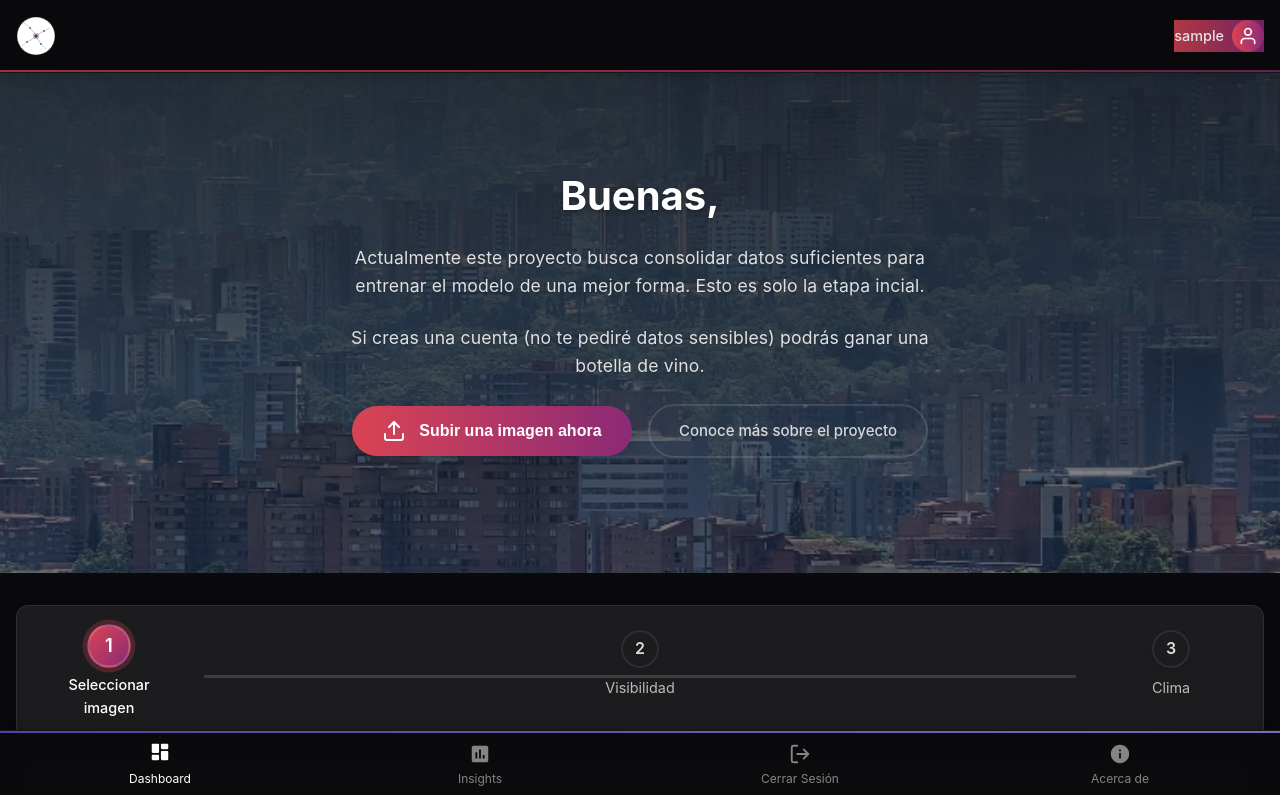
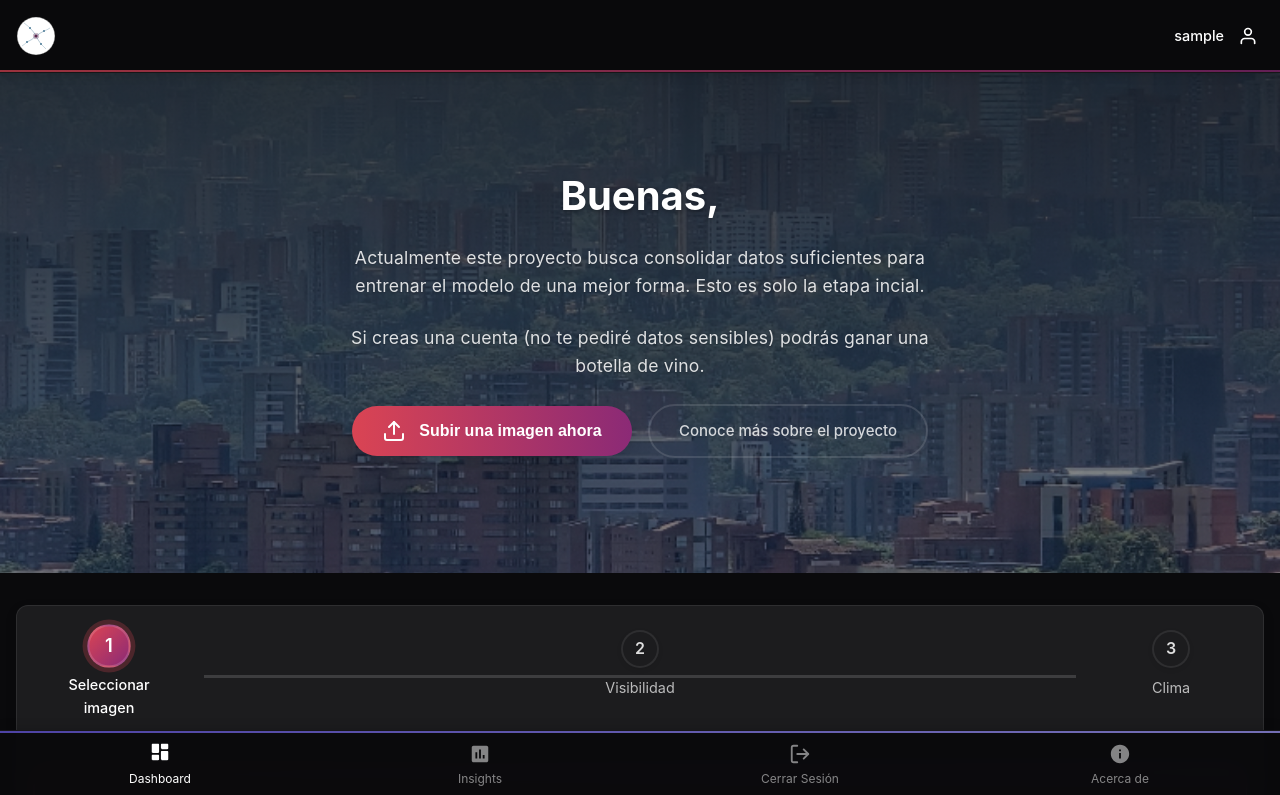
Before and after one commit to sasanchezramirez/2.5vision-front, an Angular app: page / in a window 1280 px wide. Shown: the top 795 px of the page. Built offline with nearby package versions, Linux system fonts and the light colour scheme; sample sign-in values are in the browser's storage.

Commit message:
buenos cambios

```diff
--- a/src/app/modules/home/home-page/home-page.component.scss
+++ b/src/app/modules/home/home-page/home-page.component.scss
@@ -606,6 +606,9 @@ header {
   display: flex;
   flex-direction: column;
   align-items: center;
+  border-radius: 8px;
+  padding: 1rem;
+  background-color: transparent;
 
   .slider-value-display {
     position: relative;
@@ -1311,7 +1314,7 @@ header {
 }
 
 // Añadiendo estilos para el cuerpo y los controles dentro para mejor contraste y legibilidad
-.help-message, .slider-hints, .visibility-slider, .weather-grid, .preview-container {
+.help-message, .slider-hints, .weather-grid, .preview-container {
   background-color: rgba(0, 0, 0, 0.2);
   border-radius: 8px;
   padding: 1rem;
--- a/src/app/modules/home/home-page/home-page.component.ts
+++ b/src/app/modules/home/home-page/home-page.component.ts
@@ -160,5 +160,9 @@ export class HomePageComponent implements OnInit {
     this.visibilityValue = 5;
     this.uploadSuccess = false;
     this.currentStep = 1;
+
+    setTimeout(() => {
+      this.scrollToUploadSection();
+    }, 100);
   }
 }
--- a/src/app/modules/insights/insights-page/insights-page.component.html
+++ b/src/app/modules/insights/insights-page/insights-page.component.html
@@ -34,7 +34,7 @@
       <div class="card leaderboard-card">
         <div class="card-content">
           <div class="card-header">
-            <div class="card-title">Top Contribuidores</div>
+            <div class="card-title">Top 3 Contribuidores</div>
           </div>
 
           <div *ngIf="contributorsLoading" class="loading-spinner centered">
--- a/src/app/shared/components/app-header/app-header.component.html
+++ b/src/app/shared/components/app-header/app-header.component.html
@@ -3,9 +3,9 @@
     <img src="assets/2_5_vision_logo.svg" alt="2.5Vision Logo" class="logo-image">
   </div>
   <div class="header-actions">
-    <div *ngIf="isAuthenticated" class="user-info">
+    <div *ngIf="isAuthenticated" class="user-info" style="background: transparent !important; border: none !important; box-shadow: none !important;">
       <span class="username">{{ username }}</span>
-      <div class="user-avatar">
+      <div class="user-avatar" style="background: transparent !important;">
         <svg xmlns="http://www.w3.org/2000/svg" width="24" height="24" viewBox="0 0 24 24" fill="none" stroke="currentColor" stroke-width="2" stroke-linecap="round" stroke-linejoin="round">
           <path d="M20 21v-2a4 4 0 0 0-4-4H8a4 4 0 0 0-4 4v2"></path>
           <circle cx="12" cy="7" r="4"></circle>
--- a/src/app/shared/components/app-header/app-header.component.scss
+++ b/src/app/shared/components/app-header/app-header.component.scss
@@ -45,10 +45,16 @@ header {
   gap: 0.5rem;
   color: var(--text-1);
   font-size: 0.9rem;
+  background: transparent;
+  padding: 0;
+  border-radius: 0;
+  border: none;
+  box-shadow: none;
 }
 
 .username {
   font-weight: 500;
+  color: white;
 }
 
 .user-avatar {
@@ -58,17 +64,12 @@ header {
   width: 32px;
   height: 32px;
   border-radius: 50%;
-  background: var(--gradient-primary);
+  background: transparent;
   color: white;
   overflow: hidden;
 
   &::before {
-    content: '';
-    position: absolute;
-    inset: 0;
-    background: var(--gradient-primary);
-    opacity: 0.8;
-    z-index: -1;
+    content: none;
   }
 }
 
```
